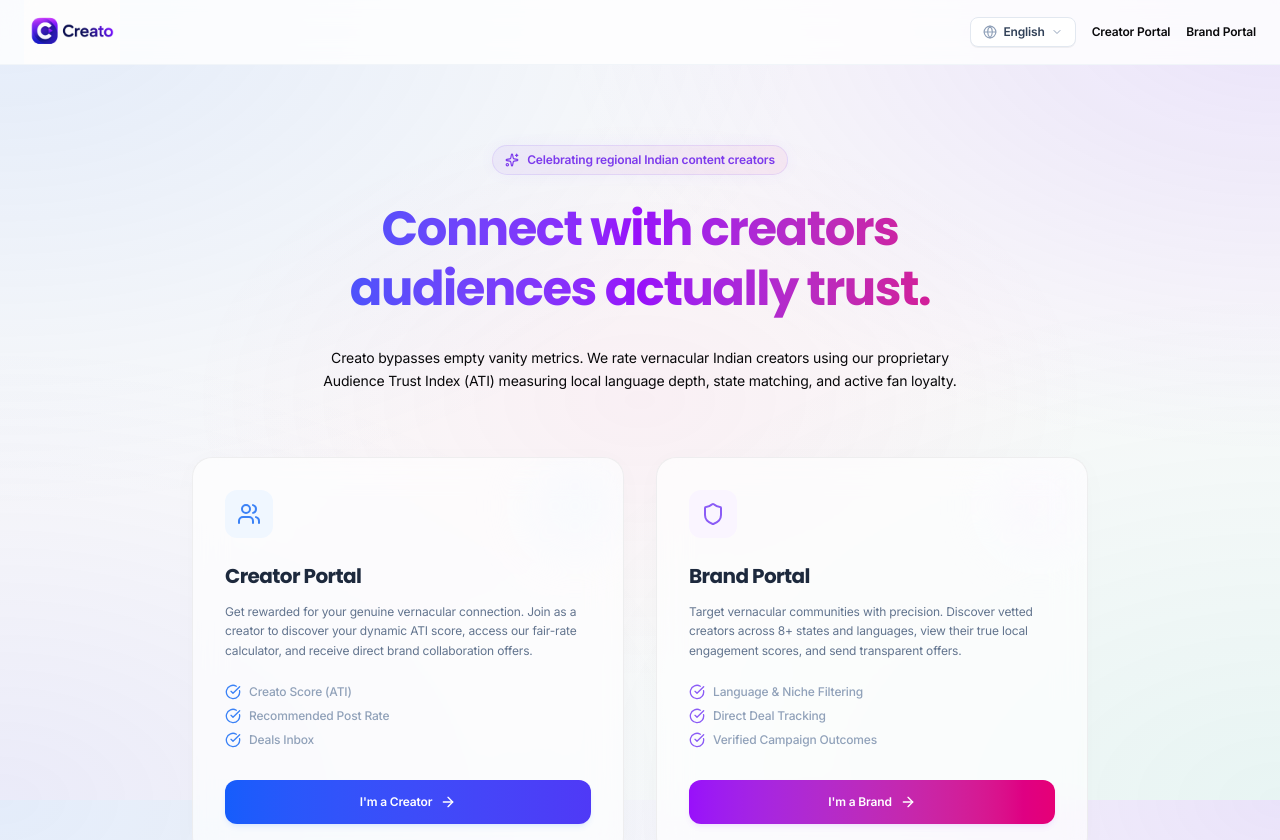
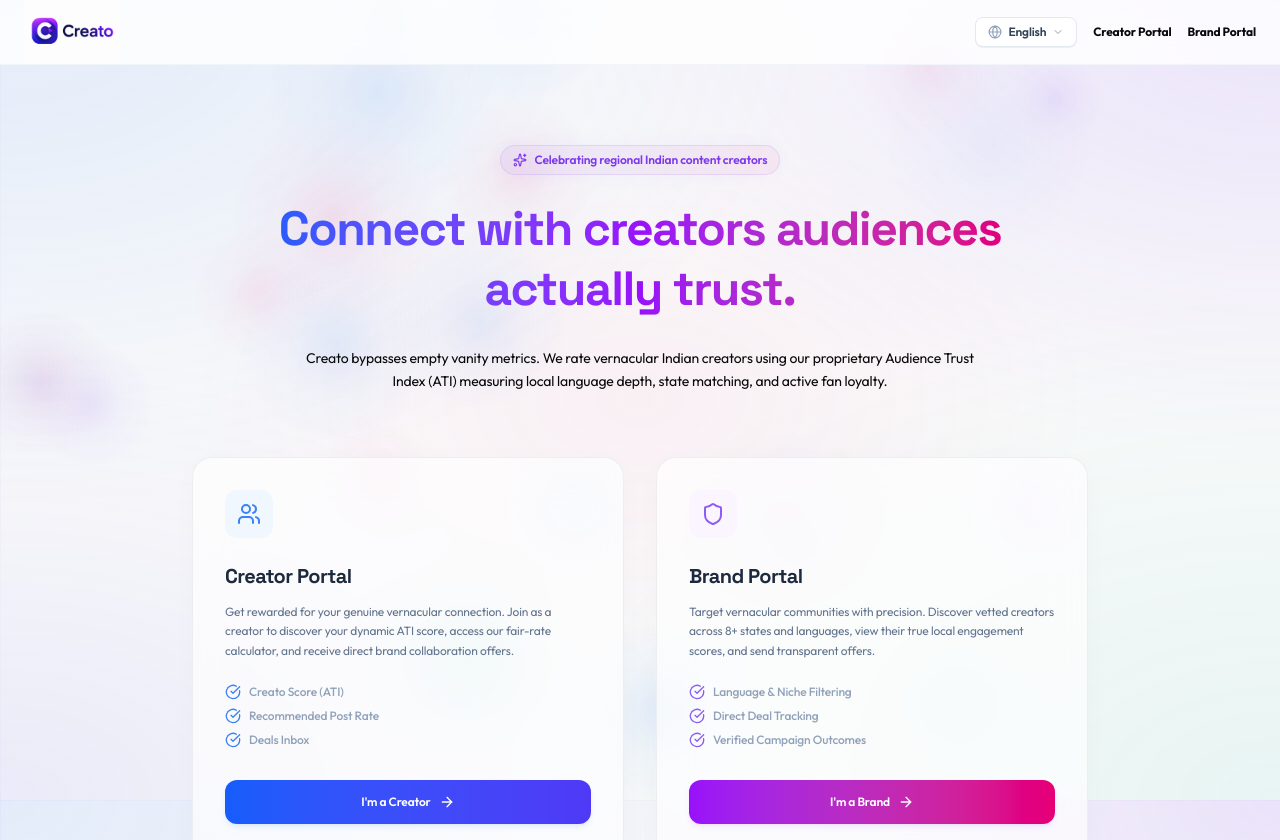
Before and after one commit to Sethuram-Vijayakumar/creato, a Next.js app: page / in a window 1280 px wide. Shown: the top 840 px of the page. Built offline with nearby package versions, Linux system fonts and the light colour scheme.

Commit message:
feat: add interactive canvas particles, digital tech grid, and premium fonts

```diff
--- a/src/app/globals.css
+++ b/src/app/globals.css
@@ -6,8 +6,8 @@
 }
 
 @theme {
-  --font-sans: var(--font-inter), sans-serif;
-  --font-display: var(--font-poppins), sans-serif;
+  --font-sans: var(--font-outfit), sans-serif;
+  --font-display: var(--font-space-grotesk), sans-serif;
 
   --color-luxury-blue-50: #f0f7ff;
   --color-luxury-blue-100: #e0effe;
@@ -25,23 +25,26 @@
 }
 
 body {
-  /* Ultra-modern, futuristic, minimal mesh gradient background */
-  background:
+  /* Ultra-modern, futuristic, minimal mesh gradient + digital tech grid background */
+  background-color: #fafafa;
+  background-image:
     radial-gradient(at 0% 0%, rgba(59, 130, 246, 0.12) 0px, transparent 45%),
     radial-gradient(at 100% 0%, rgba(139, 92, 246, 0.15) 0px, transparent 40%),
     radial-gradient(at 50% 50%, rgba(236, 72, 153, 0.06) 0px, transparent 50%),
     radial-gradient(at 100% 100%, rgba(20, 184, 166, 0.08) 0px, transparent 45%),
     radial-gradient(at 0% 100%, rgba(99, 102, 241, 0.1) 0px, transparent 40%),
-    #fafafa;
+    linear-gradient(rgba(139, 92, 246, 0.03) 1px, transparent 1px),
+    linear-gradient(90deg, rgba(139, 92, 246, 0.03) 1px, transparent 1px);
+  background-size: auto, auto, auto, auto, auto, 50px 50px, 50px 50px;
   background-attachment: fixed;
   color: var(--foreground);
-  font-family: var(--font-inter), sans-serif;
+  font-family: var(--font-sans), sans-serif;
   min-height: 100vh;
   letter-spacing: -0.01em;
 }
 
 h1, h2, h3, h4, h5, h6 {
-  font-family: var(--font-poppins), sans-serif;
+  font-family: var(--font-display), sans-serif;
   letter-spacing: -0.03em;
 }
 
--- a/src/app/layout.tsx
+++ b/src/app/layout.tsx
@@ -1,17 +1,17 @@
 import type { Metadata } from "next";
-import { Poppins, Inter } from "next/font/google";
+import { Outfit, Space_Grotesk } from "next/font/google";
 import "./globals.css";
 
-const poppins = Poppins({
-  variable: "--font-poppins",
+const outfit = Outfit({
+  variable: "--font-outfit",
+  subsets: ["latin"],
+  weight: ["300", "400", "500", "600", "700"],
+});
+
+const spaceGrotesk = Space_Grotesk({
+  variable: "--font-space-grotesk",
   subsets: ["latin"],
   weight: ["400", "500", "600", "700"],
-});
-
-const inter = Inter({
-  variable: "--font-inter",
-  subsets: ["latin"],
-  weight: ["400", "500", "600"],
 });
 
 export const metadata: Metadata = {
@@ -20,6 +20,7 @@
 };
 
 import { LanguageProvider } from "@/components/LanguageProvider";
+import AestheticParticles from "@/components/AestheticParticles";
 
 export default function RootLayout({
   children,
@@ -29,11 +30,14 @@
   return (
     <html
       lang="en"
-      className={`${poppins.variable} ${inter.variable} h-full antialiased`}
+      className={`${outfit.variable} ${spaceGrotesk.variable} h-full antialiased`}
     >
-      <body className="min-h-full flex flex-col text-slate-900 font-sans">
+      <body className="min-h-full flex flex-col text-slate-900 font-sans relative">
         <LanguageProvider>
-          {children}
+          <AestheticParticles />
+          <div className="relative z-10 flex-1 flex flex-col min-h-screen">
+            {children}
+          </div>
         </LanguageProvider>
       </body>
     </html>
--- /dev/null
+++ b/src/components/AestheticParticles.tsx
@@ -0,0 +1,137 @@
+"use client";
+
+import React, { useEffect, useRef } from "react";
+
+interface Particle {
+  x: number;
+  y: number;
+  vx: number;
+  vy: number;
+  radius: number;
+  color: string;
+  alpha: number;
+  targetAlpha: number;
+}
+
+export default function AestheticParticles() {
+  const canvasRef = useRef<HTMLCanvasElement | null>(null);
+  const mouseRef = useRef({ x: 0, y: 0, targetX: 0, targetY: 0 });
+
+  useEffect(() => {
+    const canvas = canvasRef.current;
+    if (!canvas) return;
+
+    const ctx = canvas.getContext("2d");
+    if (!ctx) return;
+
+    let animationFrameId: number;
+    let particles: Particle[] = [];
+    const colors = [
+      "rgba(59, 130, 246,",  // Blue
+      "rgba(139, 92, 246,", // Purple
+      "rgba(236, 72, 153,",  // Pink
+      "rgba(20, 184, 166,"   // Teal
+    ];
+
+    const resizeCanvas = () => {
+      const dpr = window.devicePixelRatio || 1;
+      canvas.width = window.innerWidth * dpr;
+      canvas.height = window.innerHeight * dpr;
+      canvas.style.width = `${window.innerWidth}px`;
+      canvas.style.height = `${window.innerHeight}px`;
+      ctx.scale(dpr, dpr);
+    };
+
+    const initParticles = () => {
+      particles = [];
+      const count = Math.min(25, Math.floor((window.innerWidth * window.innerHeight) / 50000));
+      for (let i = 0; i < count; i++) {
+        const radius = Math.random() * 80 + 40; // Soft large glowing orbs
+        particles.push({
+          x: Math.random() * window.innerWidth,
+          y: Math.random() * window.innerHeight,
+          vx: (Math.random() - 0.5) * 0.3,
+          vy: (Math.random() - 0.5) * 0.3,
+          radius,
+          color: colors[Math.floor(Math.random() * colors.length)],
+          alpha: 0,
+          targetAlpha: Math.random() * 0.12 + 0.04
+        });
+      }
+    };
+
+    const animate = () => {
+      // Ease mouse position
+      mouseRef.current.x += (mouseRef.current.targetX - mouseRef.current.x) * 0.08;
+      mouseRef.current.y += (mouseRef.current.targetY - mouseRef.current.y) * 0.08;
+
+      ctx.clearRect(0, 0, window.innerWidth, window.innerHeight);
+
+      particles.forEach((p) => {
+        // Soft fade-in on mount
+        if (p.alpha < p.targetAlpha) {
+          p.alpha += 0.005;
+        }
+
+        // Apply constant drifting velocity
+        p.x += p.vx;
+        p.y += p.vy;
+
+        // Interactive mouse push/pull (gentle drift)
+        const dx = mouseRef.current.x - p.x;
+        const dy = mouseRef.current.y - p.y;
+        const dist = Math.sqrt(dx * dx + dy * dy);
+
+        if (dist < 400) {
+          const force = (400 - dist) / 4000;
+          p.x -= dx * force * 0.1;
+          p.y -= dy * force * 0.1;
+        }
+
+        // Boundary wrap-around with safety padding
+        const pad = p.radius;
+        if (p.x < -pad) p.x = window.innerWidth + pad;
+        if (p.x > window.innerWidth + pad) p.x = -pad;
+        if (p.y < -pad) p.y = window.innerHeight + pad;
+        if (p.y > window.innerHeight + pad) p.y = -pad;
+
+        // Draw soft glowing orb
+        const gradient = ctx.createRadialGradient(p.x, p.y, 0, p.x, p.y, p.radius);
+        gradient.addColorStop(0, `${p.color}${p.alpha})`);
+        gradient.addColorStop(0.5, `${p.color}${p.alpha * 0.3})`);
+        gradient.addColorStop(1, `${p.color}0)`);
+
+        ctx.fillStyle = gradient;
+        ctx.beginPath();
+        ctx.arc(p.x, p.y, p.radius, 0, Math.PI * 2);
+        ctx.fill();
+      });
+
+      animationFrameId = requestAnimationFrame(animate);
+    };
+
+    const handleMouseMove = (e: MouseEvent) => {
+      mouseRef.current.targetX = e.clientX;
+      mouseRef.current.targetY = e.clientY;
+    };
+
+    window.addEventListener("resize", () => {
+      resizeCanvas();
+      initParticles();
+    });
+
+    window.addEventListener("mousemove", handleMouseMove);
+
+    resizeCanvas();
+    initParticles();
+    animate();
+
+    return () => {
+      cancelAnimationFrame(animationFrameId);
+      window.removeEventListener("resize", resizeCanvas);
+      window.removeEventListener("mousemove", handleMouseMove);
+    };
+  }, []);
+
+  return <canvas ref={canvasRef} className="pointer-events-none fixed inset-0 z-0 opacity-80" />;
+}
```
